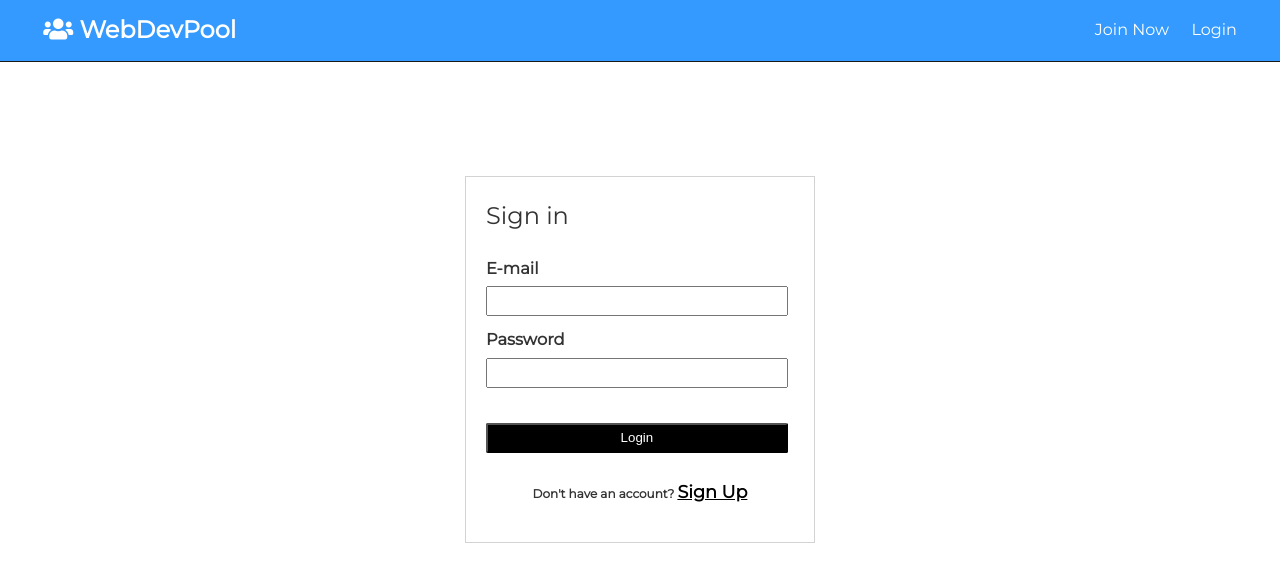
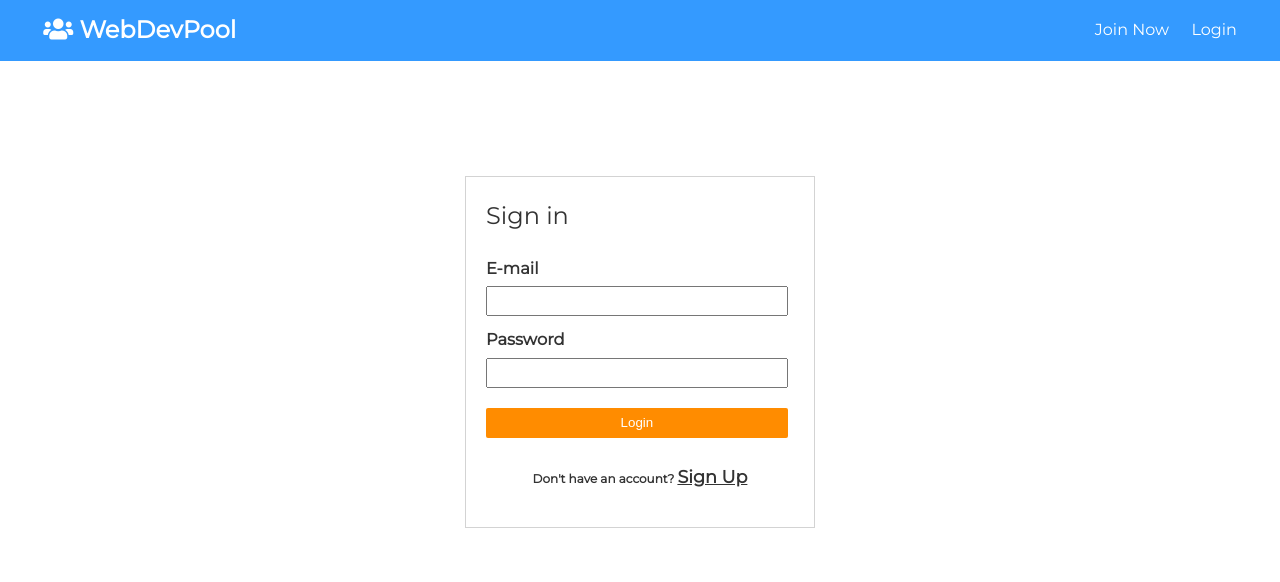
Before and after one commit to ppinklesh/webdevpool, a React (Create React App) app in the folder client/: page /login in a window 1280 px wide. Shown: the top 582 px of the page. Built offline with nearby package versions, Linux system fonts and the light colour scheme; no server answers.

Commit message:
'Update'

```diff
--- a/client/src/App.css
+++ b/client/src/App.css
@@ -2,13 +2,13 @@
 
 @import url('https://fonts.googleapis.com/css2?family=Montserrat&display=swap');
 
-:root {
+/* :root {
 	--primary-color: #000000;
 	--dark-color: #343a40;
 	--light-color: #f4f4f4;
 	--danger-color: #850512;
 	--success-color: #167e2e;
-}
+} */
 
 * {
 	box-sizing: border-box;
@@ -16,7 +16,9 @@
 	padding: 0;
 }
 
-body {
+html body {
+	margin:0px;
+	padding: 0px;
 	font-family: 'Montserrat', sans-serif;
 	font-size: 1rem;
 	line-height: 1.6;
@@ -618,7 +620,7 @@ button {
 
 /* Login Form */
 
-.login {
+/* .login {
 	display: flex;
 	flex-direction: column;
 	align-items: center;
@@ -676,11 +678,11 @@ button {
 	margin-bottom: 20px;
 	width: 100px;
 	object-fit: contain;
-}
+} */
 
 /*  Register Form */
 
-.amazon-logo {
+/* .amazon-logo {
 	margin-top: 20px;
 	margin-bottom: 20px;
 	width: 100px;
@@ -746,4 +748,4 @@ select {
 
 .text-size {
 	font-size: 1.02rem;
-}
+} */
--- a/client/src/components/CSS/Experience.css
+++ b/client/src/components/CSS/Experience.css
@@ -1,4 +1,4 @@
 .input_field{
     padding-top: 20px;
-    color: rgb(44, 43, 43);
+    color: rgb(54, 54, 54);
 }
--- /dev/null
+++ b/client/src/components/CSS/login.css
@@ -0,0 +1,79 @@
+html body{
+    margin: 0px;
+    padding: 0px;
+    /* background-image: url("../img/ball.jpg"); */
+    /* background-image: url("../../img/ball.jpg");
+	background-repeat: no-repeat;
+    background-size: cover;
+    height: 100vh; */
+}
+.main{
+    margin: 0px;
+    padding:0px;
+    /* height: 100vh; */
+    /* background-image: url("../../img/ball.jpg");
+	background-repeat: no-repeat;
+    background-size: cover;
+    height: 100vh; */
+}
+.login {
+	display: flex;
+	flex-direction: column;
+	align-items: center;
+	margin-top: 80px;
+}
+
+.login-form > h1 {
+	font-weight: 500;
+	margin-bottom: 20px;
+}
+
+.login-form > form > h5 {
+	margin-bottom: 5px;
+}
+
+.login-form > form > input {
+	height: 30px;
+	margin-bottom: 10px;
+	width: 98%;
+}
+
+.login-form > p {
+	margin-top: 15px;
+	font-size: 12px;
+}
+
+.signIn {
+    background: darkorange;
+    border-radius: 8px;
+    border: none;
+	color: #fff;
+	border-radius: 2px;
+	width: 100%;
+	height: 30px;
+	margin-top: 10px;
+	cursor: pointer;
+}
+.signUp {
+	border-radius: 2px;
+	width: 100%;
+	height: 30px;
+	border: 1px solid;
+	margin-top: 10px;
+	border-color: darkgray;
+	cursor: pointer;
+}
+
+.login-form {
+	width: 350px;
+	display: flex;
+	flex-direction: column;
+	padding: 20px;
+	border: 1px solid lightgray;
+}
+.amazon-logo {
+	margin-top: 20px;
+	margin-bottom: 20px;
+	width: 100px;
+	object-fit: contain;
+}
--- /dev/null
+++ b/client/src/components/CSS/register.css
@@ -0,0 +1,67 @@
+.amazon-logo {
+	margin-top: 20px;
+	margin-bottom: 20px;
+	width: 100px;
+	object-fit: contain;
+}
+.register {
+	display: flex;
+	flex-direction: column;
+	align-items: center;
+}
+
+.register-form > h1 {
+	font-weight: 500;
+	margin-bottom: 20px;
+}
+
+.register-form > form > h5 {
+	margin-bottom: 5px;
+}
+
+.register-form > form > input {
+	height: 30px;
+	margin-bottom: 10px;
+	width: 98%;
+}
+
+select {
+	background: #eff1f3;
+	padding: 10px;
+}
+
+.register-form > form > p {
+	margin-top: 26px;
+	font-size: 14px;
+}
+
+.signIn {
+	background: #000000;
+	border-radius: 2px;
+	width: 100%;
+	height: 30px;
+	margin-top: 25px;
+	cursor: pointer;
+}
+
+.register-form {
+	width: 400px;
+	display: flex;
+	flex-direction: column;
+	padding: 20px;
+	border: 1px solid lightgray;
+}
+.amazon-logo {
+	margin-top: 20px;
+	margin-bottom: 20px;
+	width: 100px;
+	object-fit: contain;
+}
+
+.name-span {
+	color: var(--primary-color);
+}
+
+.text-size {
+	font-size: 1.02rem;
+}
--- a/client/src/components/auth/Login.js
+++ b/client/src/components/auth/Login.js
@@ -3,6 +3,7 @@ import { Link, Redirect } from "react-router-dom";
 import { connect } from "react-redux";
 import PropTypes from "prop-types";
 import { login } from "../../actions/auth";
+import '../CSS/login.css';
 
 const Login = ({ login, isAuthenticated }) => {
   const [formData, setFormData] = useState({
@@ -26,6 +27,7 @@ const Login = ({ login, isAuthenticated }) => {
   }
 
   return (
+    <div className="main">
     <div className="login">
       <Link to="/">
       </Link>
@@ -55,6 +57,7 @@ const Login = ({ login, isAuthenticated }) => {
         </p>
       </div>
     </div>
+    </div>
   )
 };
 
--- a/client/src/components/auth/Register.js
+++ b/client/src/components/auth/Register.js
@@ -4,6 +4,7 @@ import { Link, Redirect } from "react-router-dom";
 import { setAlert } from "../../actions/alert";
 import { register } from "../../actions/auth";
 import PropTypes from "prop-types";
+import '../CSS/register.css';
 
 const Register = ({ setAlert, register, isAuthenticated }) => {
   const [formData, setFormData] = useState({
```
